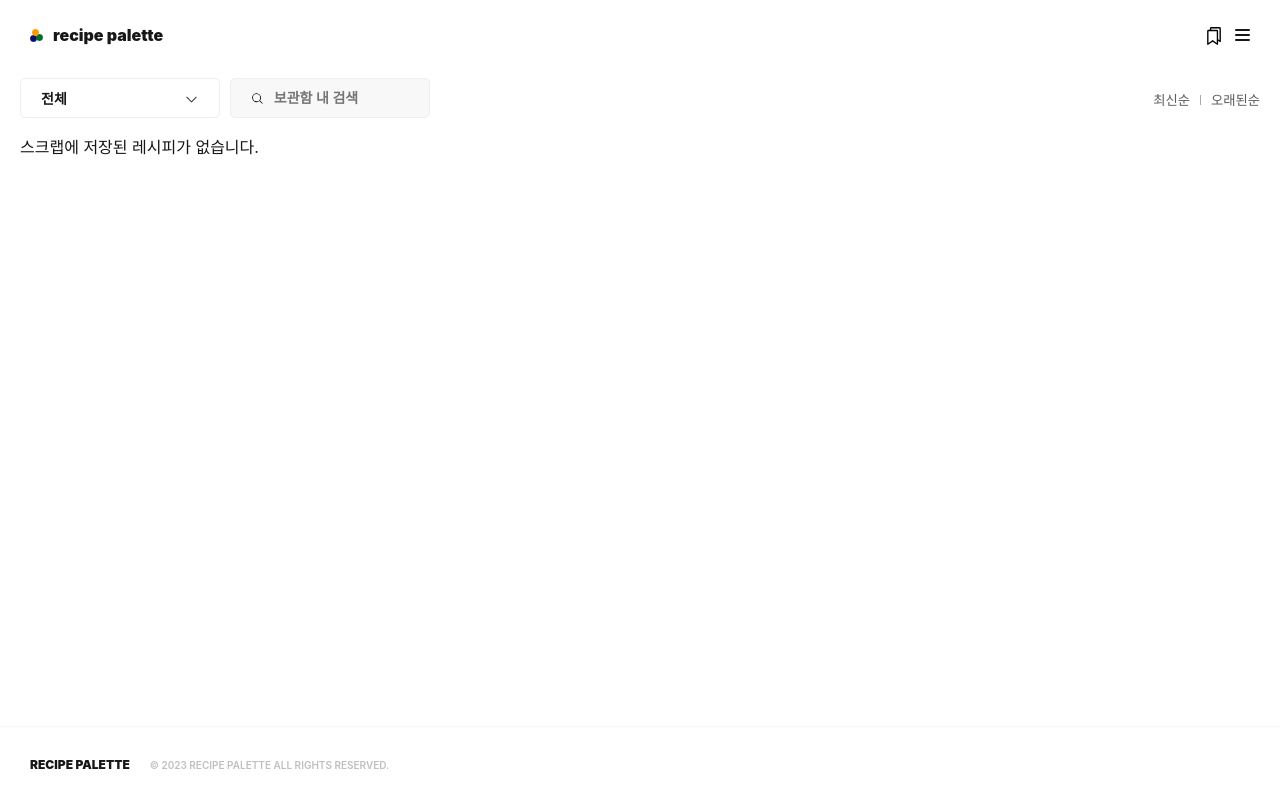
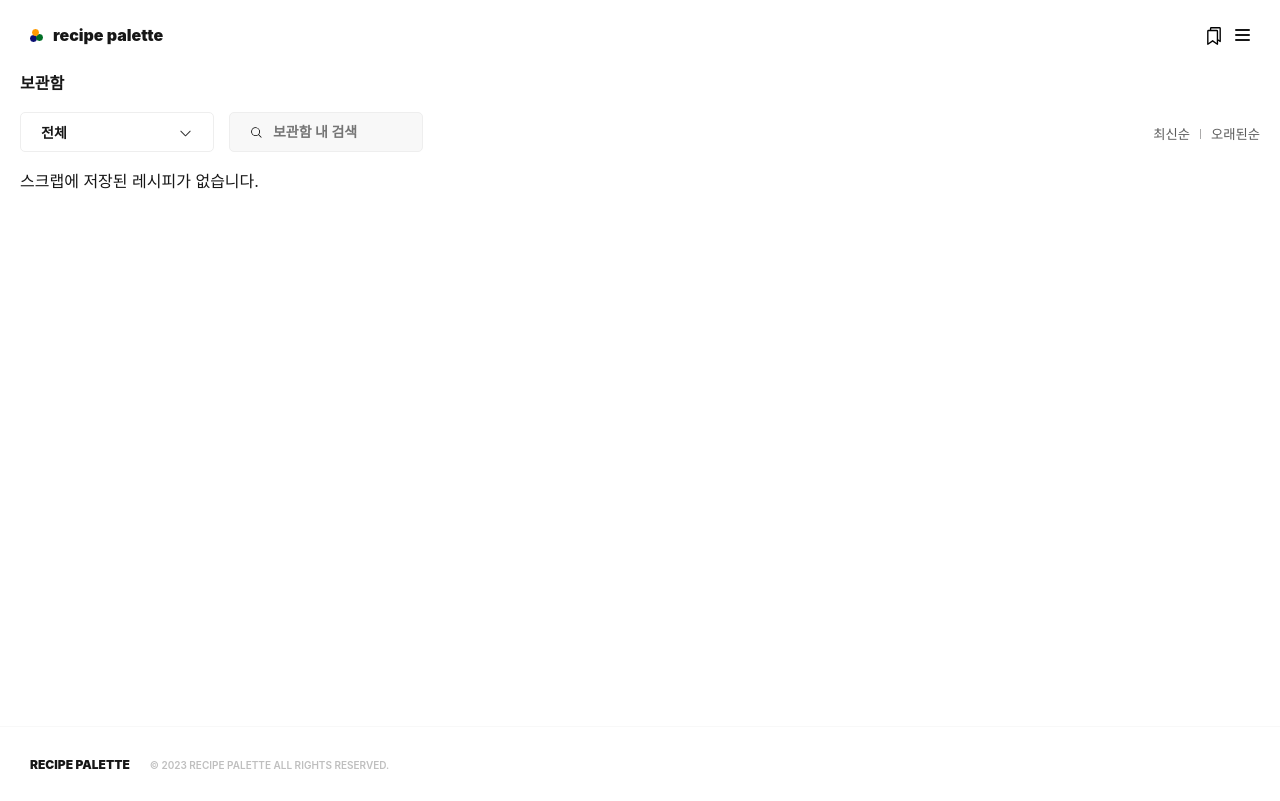
Before and after one commit to iepppop/recipe-palette, a Vue app: page /scrap in a window 1280 px wide. Built offline with nearby package versions, Linux system fonts and the light colour scheme; a web font is replaced by a local one.

Commit message:
feat: 카테고리 옵션 설정

```diff
--- a/src/views/ScrapView.vue
+++ b/src/views/ScrapView.vue
@@ -1,11 +1,13 @@
 <template>
   <div class="scrap-wrap">
+    <span class="scrap-name">보관함</span>
     <div class="scrap-title">
+      <div class="scrap-title-rel">
       <div class="scrap-cate-search-wrap">
         <div class="scrap-cate-wrap" :style="{ height: `${menuHeight}`}">
           <ul class="scrap-cate" ref="cateList" >
-        <li @click="toggleMenu">전체<span><svg xmlns="http://www.w3.org/2000/svg" width="15" height="15" fill="#2e2e2e" viewBox="0 0 256 256"><path d="M213.66,101.66l-80,80a8,8,0,0,1-11.32,0l-80-80A8,8,0,0,1,53.66,90.34L128,164.69l74.34-74.35a8,8,0,0,1,11.32,11.32Z"></path></svg></span></li>
-        <li v-for="item in categoryList" :key="item">
+        <li @click="toggleMenu">{{ activeButton }}<span><svg xmlns="http://www.w3.org/2000/svg" width="15" height="15" fill="#2e2e2e" viewBox="0 0 256 256"><path d="M213.66,101.66l-80,80a8,8,0,0,1-11.32,0l-80-80A8,8,0,0,1,53.66,90.34L128,164.69l74.34-74.35a8,8,0,0,1,11.32,11.32Z"></path></svg></span></li>
+        <li v-for="item in updatedCategoryList" :key="item" @click="clickMenu(item)" v-show="activeButton !== item.name">
           {{ item.name }}
         </li>
       </ul>
@@ -15,6 +17,8 @@
       <input type="text" placeholder="보관함 내 검색" />
     </div>
   </div>
+</div>
+<div class="no"></div>
   <div class="order">
       <button>최신순</button>
       <span></span>
@@ -25,7 +29,7 @@
       스크랩에 저장된 레시피가 없습니다.
     </div>
     <ul class="scrap-list">
-      <li v-for="item in store.recipeArr" :key="item.RCP_NM">
+      <li v-for="item in updatedList" :key="item.RCP_NM">
         <div class="image">
           <span><img :src="item.ATT_FILE_NO_MK" :alt="item.RCP_NM" /></span>
         </div>
@@ -87,22 +91,29 @@
   </div>
 </template>
 <script setup>
-import { ref } from 'vue'
+import { onMounted, ref, watch } from 'vue'
+import { useRoute, useRouter } from 'vue-router'
 import { useCommonStore } from '../stores/common.js'
 
 const store = useCommonStore()
 
 const categoryList = ref([
+  { name: '전체', link: '전체' },
   { name: '밥', link: '밥' },
   { name: '국&찌개', link: '국' },
   { name: '반찬', link: '반찬' },
   { name: '후식', link: '후식' },
   { name: '일품', link: '일품' }
 ])
+const router = useRouter();
+const route = useRoute()
 
+const updatedCategoryList = ref([]);
 const cateList = ref(null)
 const isOPenMenu  = ref(false)
 const menuHeight = ref(40);
+const activeButton = ref(route.query.category || '전체');
+const updatedList = ref([])
 
 
 const toggleMenu = () => {
@@ -110,6 +121,38 @@ const toggleMenu = () => {
   if(isOPenMenu.value) menuHeight.value = `${cateList.value.clientHeight}px`;
   else menuHeight.value = '40px'
 }
+
+const clickMenu = (item) => {
+  activeButton.value = item.name
+  if(activeButton.value === '전체') router.push({ name: 'scrap'})
+  else router.push({ name: 'scrap', query: { category: item.name}})
+  toggleMenu()
+  updateList()
+}
+
+const changeName = () => {
+  if(activeButton.value !== '전체') updatedCategoryList.value = categoryList.value.filter((x)=> x.name !== route.query.category)
+  else updatedCategoryList.value = categoryList.value.filter((x)=> x.name !== '전체')
+}
+
+const updateList = () =>{
+  if(activeButton.value !== '전체'){
+    activeButton.value =  route.query.category;
+    updatedList.value = store.recipeArr.filter((x)=> x.RCP_PAT2 === route.query.category);
+  }
+  else {
+    updatedList.value = store.recipeArr
+  };
+  changeName()
+}
+
+onMounted(()=>{
+  updateList()
+})
+
+watch(route,()=>{
+  updateList()
+})
 </script>
 <style lang="scss">
 @import '@/assets/_mixin.scss';
@@ -120,6 +163,12 @@ const toggleMenu = () => {
   width: 1400px;
   margin: 0 auto;
 
+  .scrap-name{
+    font-size: 16px;
+    font-weight: 700;
+    margin:0 0 10px 0;
+  }
+
   .scrap-title {
     font-weight: 700;
     font-size: 17px;
@@ -127,10 +176,14 @@ const toggleMenu = () => {
     justify-content: flex-end;
     position: relative;
     margin:20px 0 25px 0;
+    display: grid;
+    grid-template-columns: 1fr 1fr 1fr;
+    width: 100%;
 
     .order{
       display: flex;
       gap:10px;
+      justify-content: flex-end;
       align-items: center;
 
       button{
@@ -144,17 +197,23 @@ const toggleMenu = () => {
           display: block;
         }
     }
+    .scrap-title-rel{
+    position: relative;
+    width: 100%;
 
     .scrap-cate-search-wrap{
-    display: flex;
-    gap:10px;
+    display: grid;
+    grid-template-columns: 1fr 1fr;
+    gap:15px;
     position: absolute;
     top:-12px;
     left:0;
+    width: 100%;
+    padding:0 10px 0 0;
 
     .scrap-cate-wrap{
       height: 40px;
-      width: 200px;
+      width: 100%;
       overflow: hidden;
       border:1px solid #eee;
       border-radius: 5px;
@@ -188,6 +247,7 @@ const toggleMenu = () => {
           }
         }
       }
+      }
     }
 
   .scrap-search {
@@ -199,7 +259,6 @@ const toggleMenu = () => {
     display: flex;
     align-items: center;
     padding:0 20px;
-    width: 200px;
 
     input {
       width: 100%;
```
